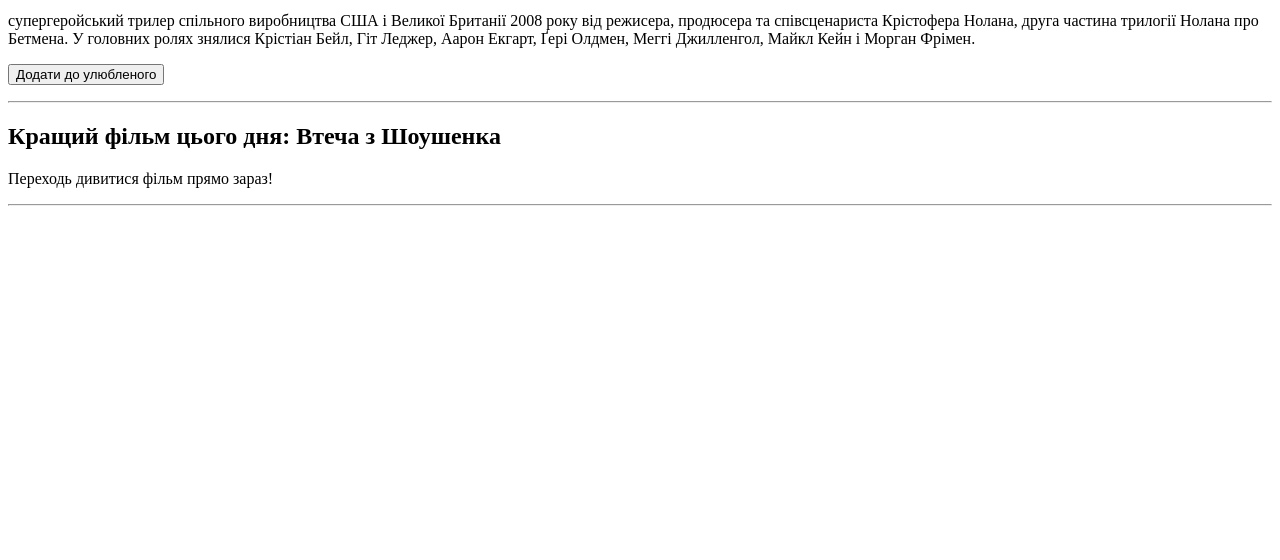
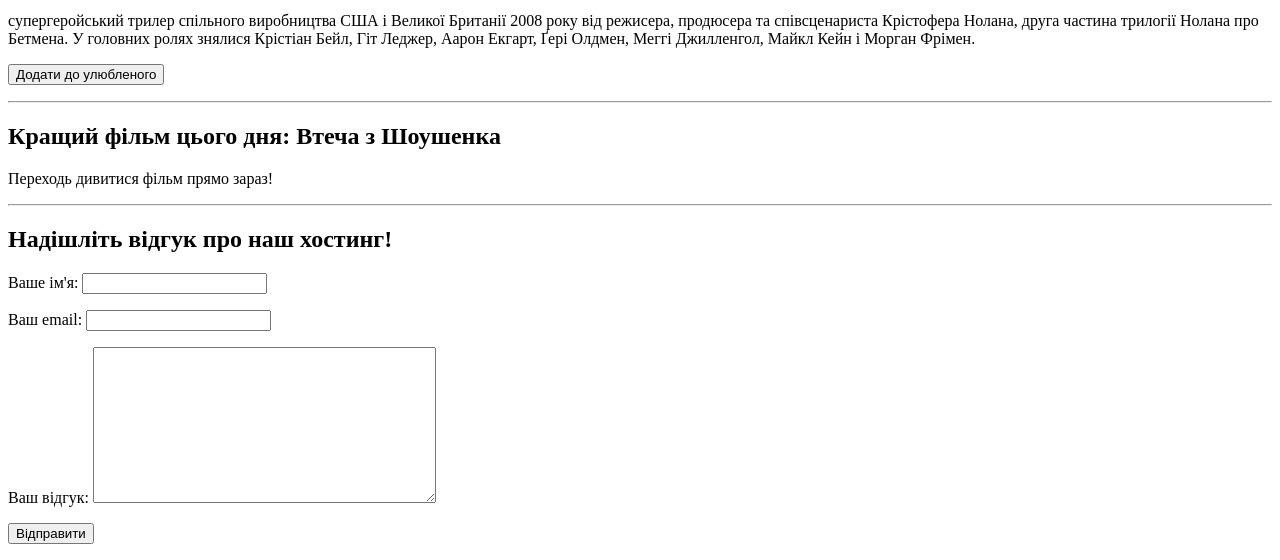
Before and after one commit to dmytrolarin/streaming_service_10_00, a Django app: page /films/all_films/ in a window 1280 px wide. Shown: the part 1682-2242 px from the top of the page. Before the commit the page ends 1888 px from the top, so only its background shows below. Run offline with Django 5.2, Linux system fonts and the light colour scheme; data comes from the database, SQL or seed files in the repository.

Commit message:
forms and ajax

```diff
--- /dev/null
+++ b/film_app/forms.py
@@ -0,0 +1,7 @@
+from django import forms
+
+
+class ReviewForm(forms.Form):
+    name = forms.CharField(max_length=255, label="Ваше ім'я")
+    email = forms.EmailField(label="Ваш email")
+    message = forms.CharField(widget=forms.Textarea, label="Ваш відгук")
--- /dev/null
+++ b/film_app/static/film_app/js/form_ajax.js
@@ -0,0 +1,16 @@
+$(document).ready(function(){
+    // Отримуємо форму по id та встановлюємо подію відправки форми
+    $("#reviewForm").submit(function(event){
+        // Запобігаємо стандартній поведінці (запобігаємо відправці форми та перезавантаженню сторінки)
+        event.preventDefault();
+        // Формуємо AJAX-запит
+        $.ajax({
+            type: 'post', // Вказуємо тип запиту як post
+            data: $(this).serialize(), // Отримуємо усі поля цієї (this) форми у форматі пар ключ=значення
+            success: function(){
+                console.log('success')
+            }
+        })
+    });
+
+});
--- a/film_app/templates/film_app/all_films.html
+++ b/film_app/templates/film_app/all_films.html
@@ -1,15 +1,23 @@
 {% extends "base.html" %}
 {% load static %}
 {% load customtags %}
+
 
 {% block content %}
     <h1>Усі Фільми</h1>
     {% best_film %}
     {% film_list_info %}
     {% best_film %}
+    <form method = "POST" id="reviewForm">
+        <h2>Надішліть відгук про наш хостинг!</h2>
+        {% csrf_token %}
+        {{form.as_p}}
+        <button>Відправити</button>
+    </form>
 {% endblock %}
 
 {% block script %}
 <script src="{% static 'film_app/js/jquery-3.7.1.min.js' %}"></script>
 <script src="{% static 'film_app/js/ajax.js' %}"></script>
+<script src="{% static 'film_app/js/form_ajax.js'%}"></script>
 {% endblock %}
--- a/film_app/views.py
+++ b/film_app/views.py
@@ -1,12 +1,18 @@
 from django.shortcuts import render, redirect
 from .models import Film
 from django.http import JsonResponse
+from .forms import ReviewForm
 import json
 # Create your views here.
 
 def render_all_films(request):
     all_films = Film.objects.all()
-    return render(request, "film_app/all_films.html", {"list_films" : all_films, 'is_page_favourites':False})
+    form = ReviewForm()
+    if request.method == 'POST':
+        form = ReviewForm(request.POST)
+        if form.is_valid():
+            print(form.cleaned_data)
+    return render(request, "film_app/all_films.html", {"list_films" : all_films, 'is_page_favourites':False, "form": form})
 
 # Функція додає фільм в улюблені через кукі.
 def add_to_favourite(request, film_id):
```
